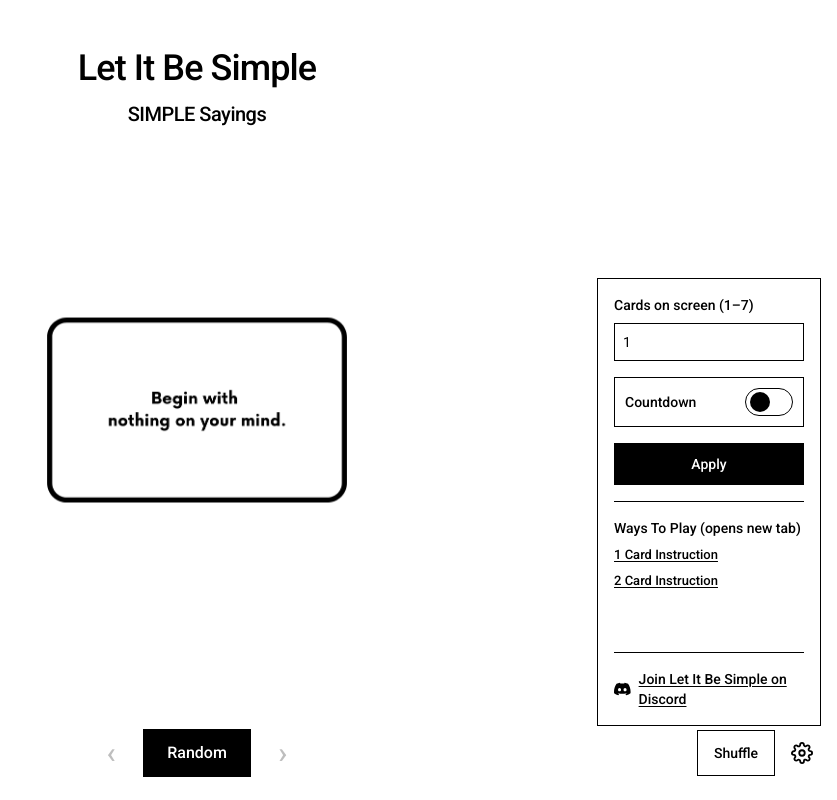
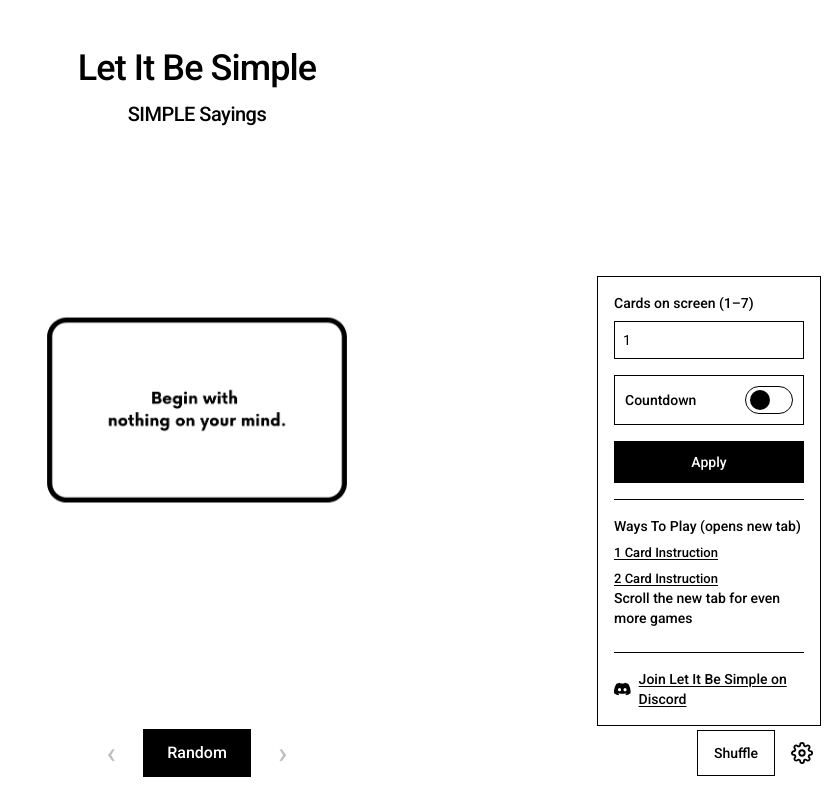
Before and after one commit to Tritintruong114/dunzan-the-simple-deck, a Next.js app: page / in a window 1280 px wide. Both pictures are taken after a click on the button "Open settings". Shown: the whole page, without its empty margins (443-1280 px from the left). Built offline with nearby package versions, Linux system fonts and the light colour scheme.

Commit message:
Update ConfigDropdown.jsx

```diff
--- a/components/ConfigDropdown.jsx
+++ b/components/ConfigDropdown.jsx
@@ -224,6 +224,7 @@ export default function ConfigDropdown({
                 </li>
               ))}
             </ul>
+            <p className="font-medium mb-2 text-sm">Scroll the new tab for even more games</p>
           </div>
 
           <div className="mt-auto border-t border-black pt-4">
```
